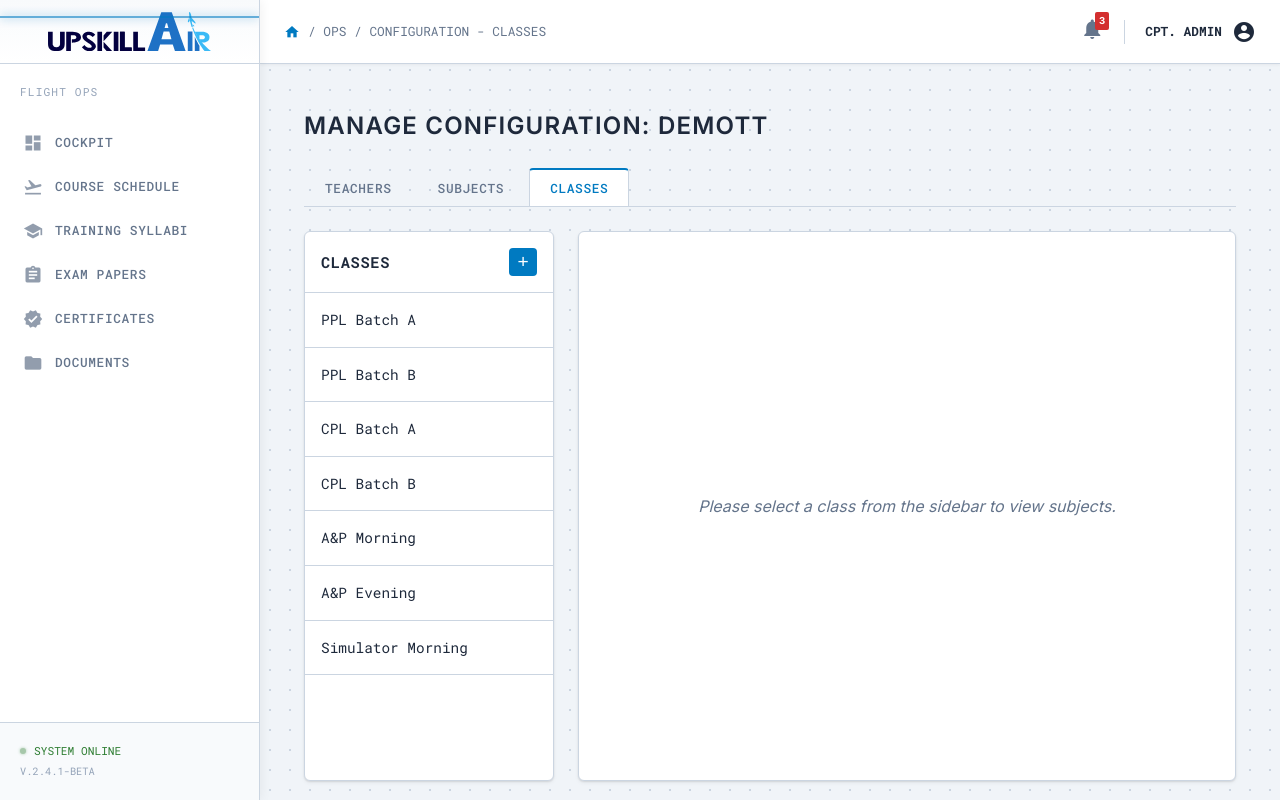
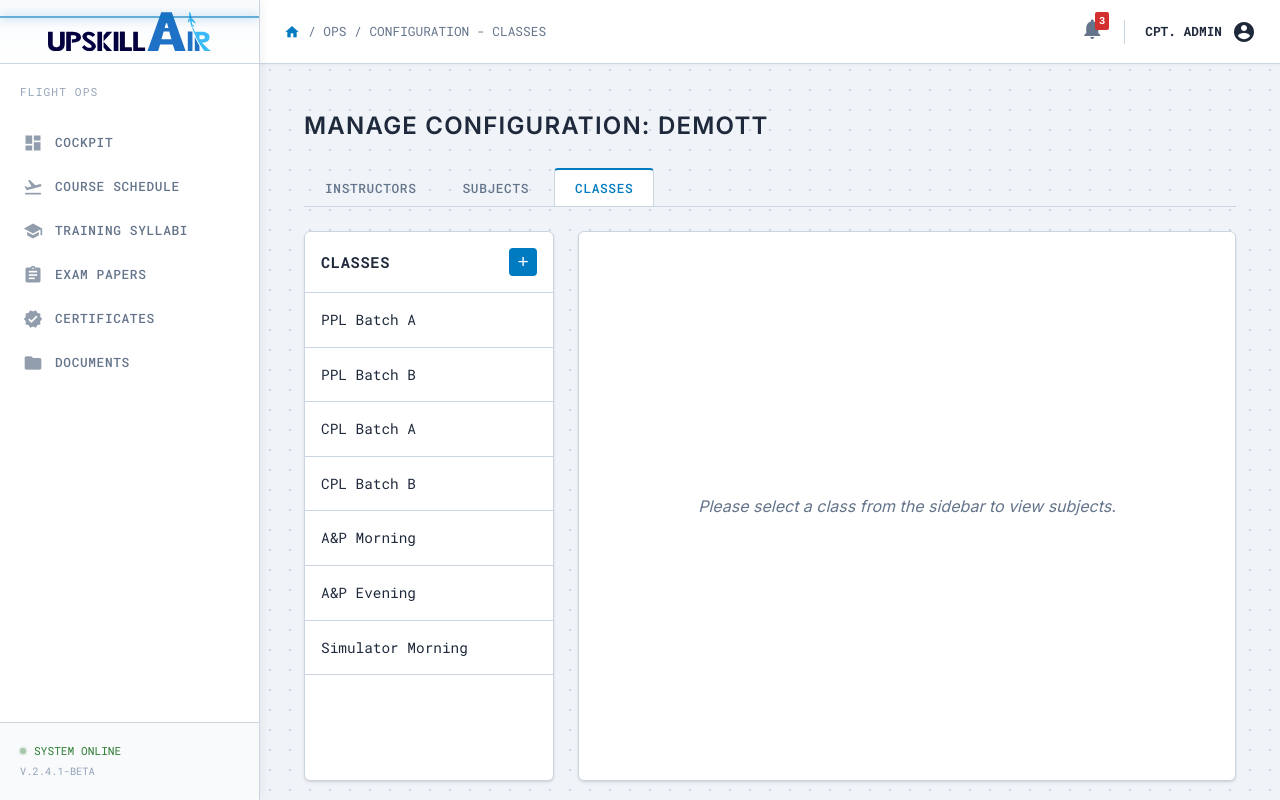
Before and after one commit to abdul-naufal/prifact-demo, an Angular app: page /manage-configuration/classes in a window 1280 px wide. Built offline with nearby package versions, Linux system fonts and the light colour scheme.

Commit message:
update to american

```diff
--- a/src/app/pages/manage-configuration/manage-configuration.component.html
+++ b/src/app/pages/manage-configuration/manage-configuration.component.html
@@ -4,7 +4,7 @@
     </div>
 
     <div class="tabs">
-        <button class="tab" routerLink="teachers" routerLinkActive="active">Teachers</button>
+        <button class="tab" routerLink="teachers" routerLinkActive="active">Instructors</button>
         <button class="tab" routerLink="subjects" routerLinkActive="active">Subjects</button>
         <button class="tab" routerLink="classes" routerLinkActive="active">Classes</button>
     </div>
--- a/src/app/pages/manage-configuration/tabs/classes/classes.component.html
+++ b/src/app/pages/manage-configuration/tabs/classes/classes.component.html
@@ -36,25 +36,25 @@
                                 this subject to class</p>
                         </div>
 
-                        <!-- Teachers Section -->
+                        <!-- Instructors Section -->
                         <div class="teachers-section">
                             <div class="section-header">
-                                <h5>Teachers</h5>
+                                <h5>Instructors</h5>
                                 <button class="btn btn-sm btn-success btn-add-teacher" (click)="addTeacher(subject)"
-                                    title="Add Teacher">
-                                    <i class="fas fa-plus"></i>
+                                    title="Add Instructor">
+                                    <i class="material-icons">add</i>
                                 </button>
                             </div>
                             <div class="teachers-list">
                                 <div *ngFor="let teacher of subject.teachers; let i = index" class="teacher-item">
                                     <span class="teacher-name">{{ teacher }}</span>
                                     <button class="btn-remove-teacher" (click)="removeTeacher(subject, i)"
-                                        title="Remove Teacher">
-                                        <i class="fas fa-times"></i>
+                                        title="Remove Instructor">
+                                        <i class="material-icons">close</i>
                                     </button>
                                 </div>
                                 <div *ngIf="subject.teachers.length === 0" class="no-teachers">
-                                    No teachers assigned.
+                                    No instructors assigned.
                                 </div>
                             </div>
                         </div>
```
